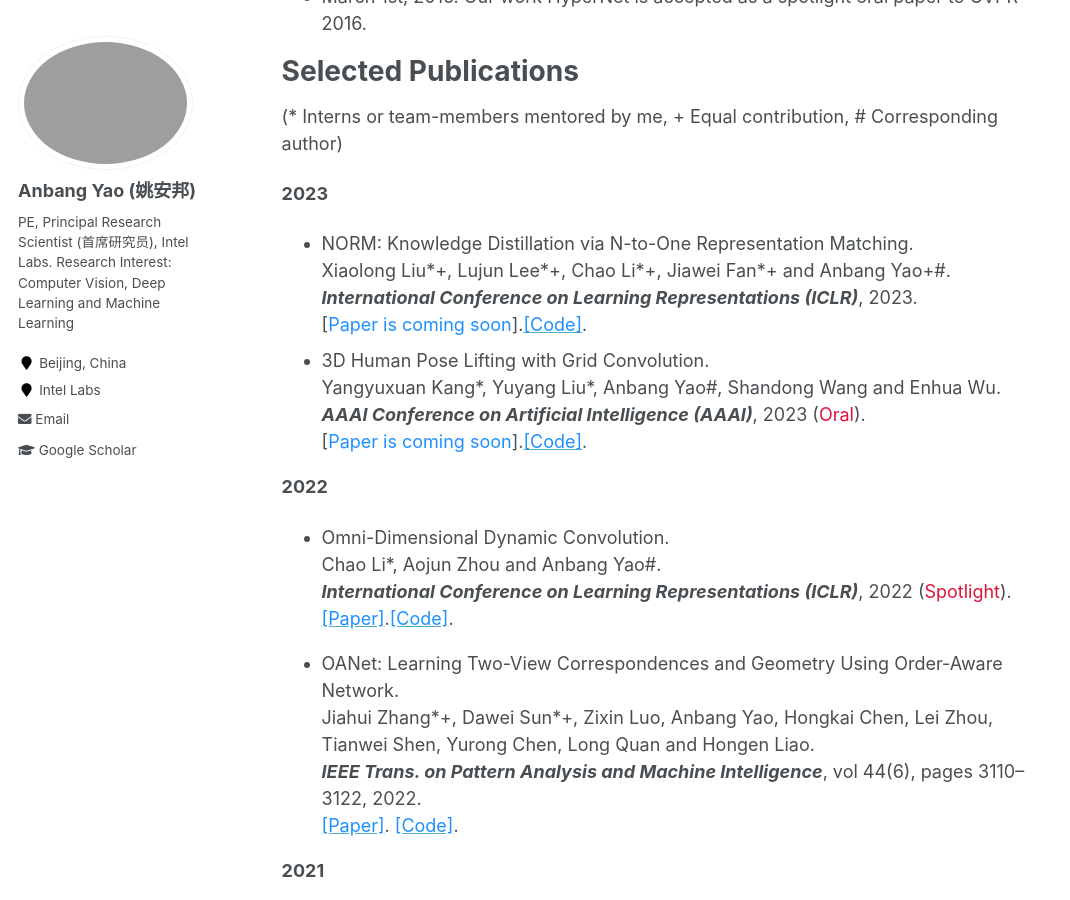
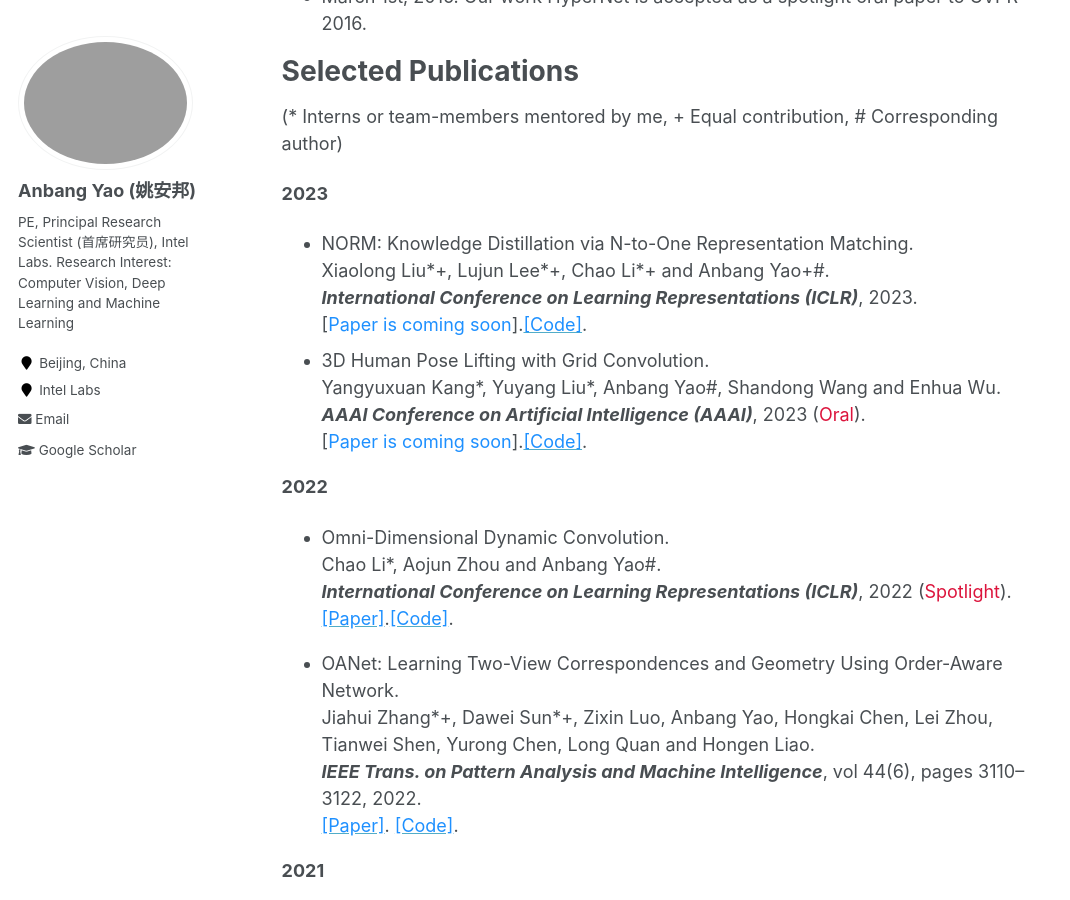
Before and after one commit to YaoAnbang/YaoAnbang.github.io, a Jekyll site: the page built from _pages/about.md, in a window 1280 px wide and 900 px high, scrolled down 1901 px. Shown: the whole window, without its empty margins (0-1070 px from the left). Built offline with Jekyll 4.4.1, drawn with Linux system fonts in a browser that asks for light colours.

Commit message:
Update about.md

```diff
--- a/_pages/about.md
+++ b/_pages/about.md
@@ -52,7 +52,7 @@
 
 **2023**
 <!-- <blockquote> -->
-+ NORM: Knowledge Distillation via N-to-One Representation Matching.<br> Xiaolong Liu\*\+, Lujun Lee\*\+, Chao Li\*\+, Jiawei Fan\*\+ and Anbang Yao\+\#.<br><em>**International Conference on Learning Representations (ICLR)**</em>, 2023.<br> [<font color="DodgerBlue">Paper is coming soon</font>].[<font color="DodgerBlue">[Code]</font>](https://github.com/OSVAI/NORM).<br>
++ NORM: Knowledge Distillation via N-to-One Representation Matching.<br> Xiaolong Liu\*\+, Lujun Lee\*\+, Chao Li\*\+ and Anbang Yao\+\#.<br><em>**International Conference on Learning Representations (ICLR)**</em>, 2023.<br> [<font color="DodgerBlue">Paper is coming soon</font>].[<font color="DodgerBlue">[Code]</font>](https://github.com/OSVAI/NORM).<br>
 + 3D Human Pose Lifting with Grid Convolution.<br> Yangyuxuan Kang\*, Yuyang Liu\*, Anbang Yao\#, Shandong Wang and Enhua Wu.<br><em>**AAAI Conference on Artificial Intelligence (AAAI)**</em>, 2023 (<font color="Crimson">Oral</font>).<br> [<font color="DodgerBlue">Paper is coming soon</font>].[<font color="DodgerBlue">[Code]</font>](https://github.com/OSVAI/GridConv).<br>
 <!--</blockquote> -->
 
```
